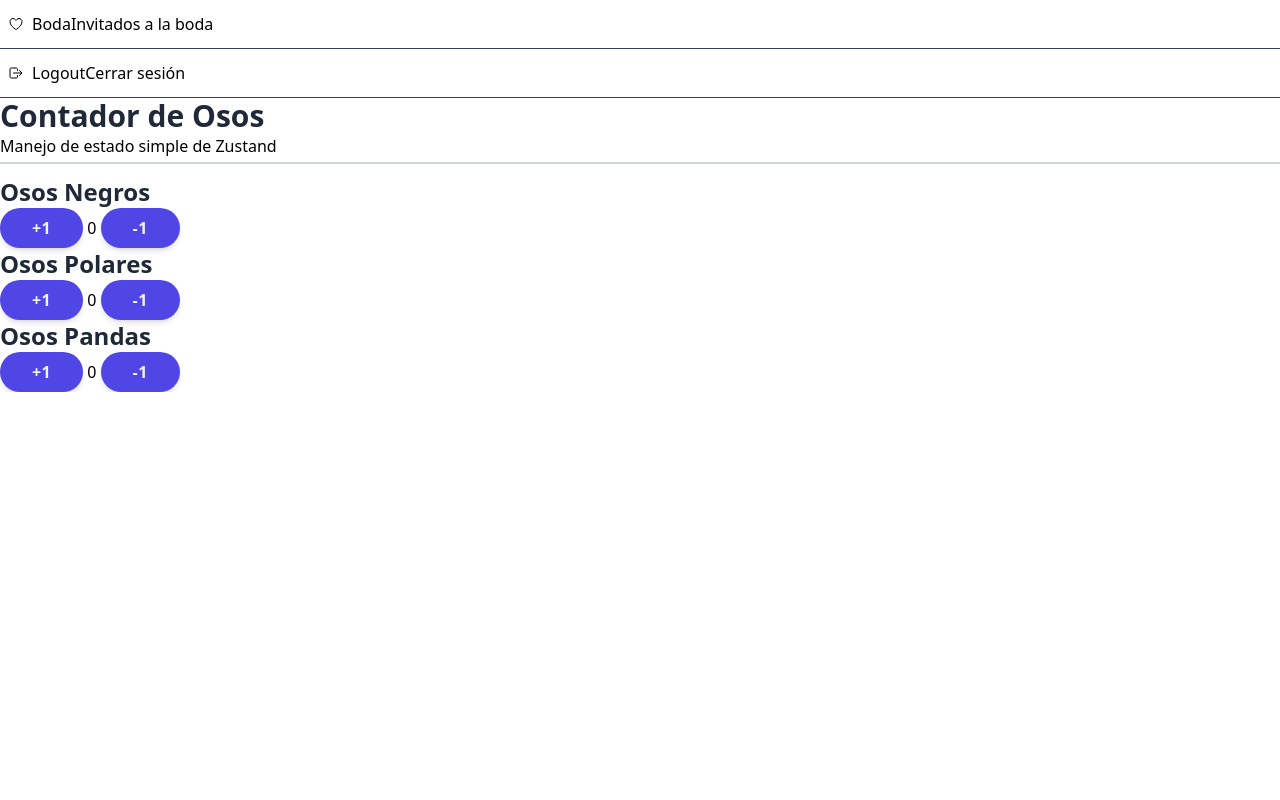
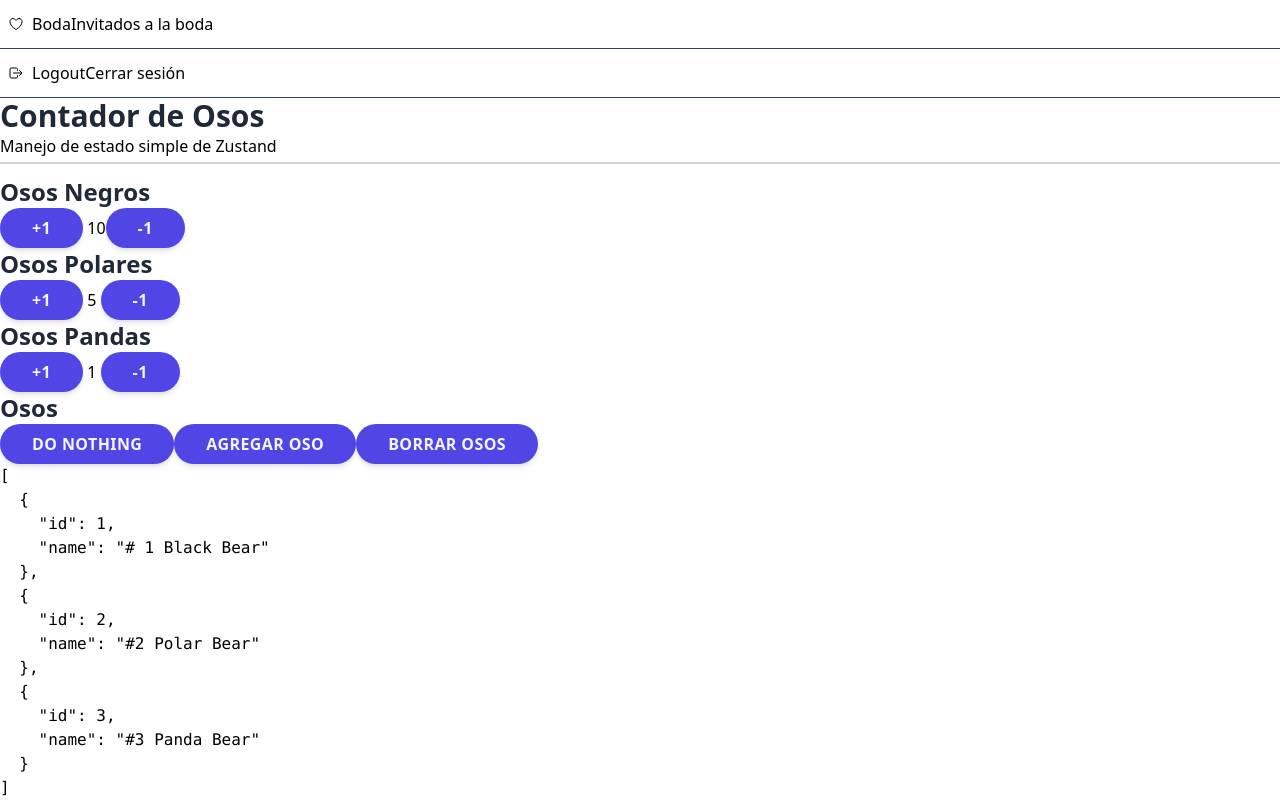
Before and after one commit to willjean29/react-zustand, a React (Vite) app: page /dashboard/bears in a window 1280 px wide. Shown: the part 604-1404 px from the top of the page. Before the commit the page ends 996 px from the top, so only its background shows below. Built offline with nearby package versions, Linux system fonts and the light colour scheme.

Commit message:
bears: create and configure store with zustand

```diff
--- a/package.json
+++ b/package.json
@@ -14,7 +14,8 @@
     "react": "^18.2.0",
     "react-dom": "^18.2.0",
     "react-icons": "^4.11.0",
-    "react-router-dom": "^6.16.0"
+    "react-router-dom": "^6.16.0",
+    "zustand": "^4.5.1"
   },
   "devDependencies": {
     "@types/react": "^18.2.15",
--- a/src/pages/01-basic/BearPage.tsx
+++ b/src/pages/01-basic/BearPage.tsx
@@ -1,4 +1,6 @@
-import { WhiteCard } from '../../components';
+import { useShallow } from "zustand/react/shallow";
+import { WhiteCard } from "../../components";
+import { useBearStore } from "../../stores";
 
 export const BearPage = () => {
   return (
@@ -8,46 +10,81 @@ export const BearPage = () => {
       <hr />
 
       <div className="grid grid-cols-1 md:grid-cols-2 lg:grid-cols-3 gap-2">
+        <BlackBears />
+        <PolarBears />
+        <PandaBears />
+        <BearsDsiplay />
+      </div>
+    </>
+  );
+};
 
+const BlackBears = () => {
+  const blackBears = useBearStore((state) => state.blackBears);
+  const increaseBlackBears = useBearStore((state) => state.increaseBlackBears);
+  return (
     <WhiteCard centered>
       <h2>Osos Negros</h2>
 
       <div className="flex flex-col md:flex-row">
-            <button> +1</button>
-            <span className="text-3xl mx-2 lg:mx-10"> 0 </span>
-            <button>-1</button>
+        <button onClick={() => increaseBlackBears(1)}> +1</button>
+        <span className="text-3xl mx-2 lg:mx-10"> {blackBears}</span>
+        <button onClick={() => increaseBlackBears(-1)}>-1</button>
       </div>
+    </WhiteCard>
+  );
+};
 
-        </WhiteCard>
-
-        <WhiteCard centered>
-          <h2>Osos Polares</h2>
-
-          <div className="flex flex-col md:flex-row">
-            <button> +1</button>
-            <span className="text-3xl mx-2 lg:mx-10"> 0 </span>
-            <button>-1</button>
-
-          </div>
-
-        </WhiteCard>
-
+const PandaBears = () => {
+  const pandaBears = useBearStore((state) => state.pandaBears);
+  const increasePandaBears = useBearStore((state) => state.increasePandaBears);
+  return (
     <WhiteCard centered>
       <h2>Osos Pandas</h2>
 
       <div className="flex flex-col md:flex-row">
-            <button> +1</button>
-            <span className="text-3xl mx-2 lg:mx-10"> 0 </span>
-            <button>-1</button>
+        <button onClick={() => increasePandaBears(1)}> +1</button>
+        <span className="text-3xl mx-2 lg:mx-10"> {pandaBears} </span>
+        <button onClick={() => increasePandaBears(-1)}>-1</button>
       </div>
-
     </WhiteCard>
-
-
-
-
-      </div>
-
-    </>
   );
 };
+
+const PolarBears = () => {
+  const polarBears = useBearStore((state) => state.polarBears);
+  const increasePolarBears = useBearStore((state) => state.increasePolarBears);
+  return (
+    <WhiteCard centered>
+      <h2>Osos Polares</h2>
+      <div className="flex flex-col md:flex-row">
+        <button onClick={() => increasePolarBears(1)}> +1</button>
+        <span className="text-3xl mx-2 lg:mx-10"> {polarBears} </span>
+        <button onClick={() => increasePolarBears(-1)}>-1</button>
+      </div>
+    </WhiteCard>
+  );
+};
+
+const BearsDsiplay = () => {
+  const bears = useBearStore(useShallow((state) => state.bears));
+  const doNothing = useBearStore((state) => state.doNothing);
+  const addBear = useBearStore((state) => state.addBear);
+  const clearBears = useBearStore((state) => state.clearBears);
+  return (
+    <WhiteCard>
+      <h2>Osos</h2>
+      <button className="mt-2" onClick={() => doNothing()}>
+        Do Nothing
+      </button>
+      <button className="mt-2" onClick={() => addBear()}>
+        Agregar oso
+      </button>
+      <button className="mt-2" onClick={() => clearBears()}>
+        Borrar osos
+      </button>
+
+      <pre>{JSON.stringify(bears, null, 2)}</pre>
+    </WhiteCard>
+  );
+};
--- a/src/pages/dashboard/DashboardPage.tsx
+++ b/src/pages/dashboard/DashboardPage.tsx
@@ -1,7 +1,9 @@
-import { IoAccessibilityOutline, IoHeartOutline, IoListOutline, IoLockClosedOutline, IoPawOutline } from 'react-icons/io5';
-import { WhiteCard } from '../../components';
+import { IoAccessibilityOutline, IoHeartOutline, IoListOutline, IoLockClosedOutline, IoPawOutline } from "react-icons/io5";
+import { WhiteCard } from "../../components";
+import { useBearStore } from "../../stores";
 
 export const Dashboard = () => {
+  const totalBears = useBearStore((state) => state.computetd.totalBears);
   return (
     <>
       <h1>Dashboard</h1>
@@ -9,45 +11,36 @@ export const Dashboard = () => {
       <hr />
 
       <div className="grid grid-cols-1 md:grid-cols-2 lg:grid-cols-3 xl:grid-cols-4 gap-4">
+        <WhiteCard centered>
+          <IoPawOutline size={50} className="text-indigo-600" />
+          <h2>Osos</h2>
+          <p>{totalBears}</p>
+        </WhiteCard>
 
         <WhiteCard centered>
-          <IoPawOutline size={ 50 } className="text-indigo-600" />
-          <h2>Osos</h2>
-          <p>Información</p>
-        </WhiteCard>
-
-
-        <WhiteCard centered>
-          <IoAccessibilityOutline size={ 50 } className="text-indigo-600" />
+          <IoAccessibilityOutline size={50} className="text-indigo-600" />
           <h2>Persona</h2>
           <p>Información</p>
         </WhiteCard>
 
-
         <WhiteCard centered>
-          <IoListOutline size={ 50 } className="text-indigo-600" />
+          <IoListOutline size={50} className="text-indigo-600" />
           <h2>Tareas</h2>
           <p>Información</p>
         </WhiteCard>
 
-
         <WhiteCard centered>
-          <IoHeartOutline size={ 50 } className="text-indigo-600" />
+          <IoHeartOutline size={50} className="text-indigo-600" />
           <h2>Boda</h2>
           <p>Información</p>
         </WhiteCard>
 
-
         <WhiteCard centered>
-          <IoLockClosedOutline size={ 50 } className="text-indigo-600" />
+          <IoLockClosedOutline size={50} className="text-indigo-600" />
           <h2>Auth</h2>
           <p>Información</p>
         </WhiteCard>
-
-
-
       </div>
-
     </>
   );
 };
--- /dev/null
+++ b/src/stores/bears/bears.store.ts
@@ -0,0 +1,41 @@
+import { create } from "zustand";
+interface Bear {
+  id: number;
+  name: string;
+}
+interface BearState {
+  blackBears: number;
+  polarBears: number;
+  pandaBears: number;
+  bears: Bear[];
+  computetd: {
+    totalBears: number;
+  };
+  increaseBlackBears: (by: number) => void;
+  increasePolarBears: (by: number) => void;
+  increasePandaBears: (by: number) => void;
+  doNothing: () => void;
+  addBear: () => void;
+  clearBears: () => void;
+}
+export const useBearStore = create<BearState>()((set, get) => ({
+  blackBears: 10,
+  polarBears: 5,
+  pandaBears: 1,
+  bears: [
+    { id: 1, name: "# 1 Black Bear" },
+    { id: 2, name: "#2 Polar Bear" },
+    { id: 3, name: "#3 Panda Bear" },
+  ],
+  computetd: {
+    get totalBears() {
+      return get().blackBears + get().polarBears + get().pandaBears + get().bears.length;
+    },
+  },
+  increaseBlackBears: (by: number) => set((state) => ({ blackBears: state.blackBears + by })),
+  increasePolarBears: (by: number) => set((state) => ({ polarBears: state.polarBears + by })),
+  increasePandaBears: (by: number) => set((state) => ({ pandaBears: state.pandaBears + by })),
+  doNothing: () => set((state) => ({ bears: [...state.bears] })),
+  addBear: () => set((state) => ({ bears: [...state.bears, { id: state.bears.length + 1, name: `Oso #${state.bears.length + 1}` }] })),
+  clearBears: () => set({ bears: [] }),
+}));
--- /dev/null
+++ b/src/stores/index.ts
@@ -0,0 +1 @@
+export * from "./bears/bears.store";
```
Also changed, not shown: 1 other file (tests, documents, lock files or other folders). Lines whose indentation alone changed are shown as unchanged.
